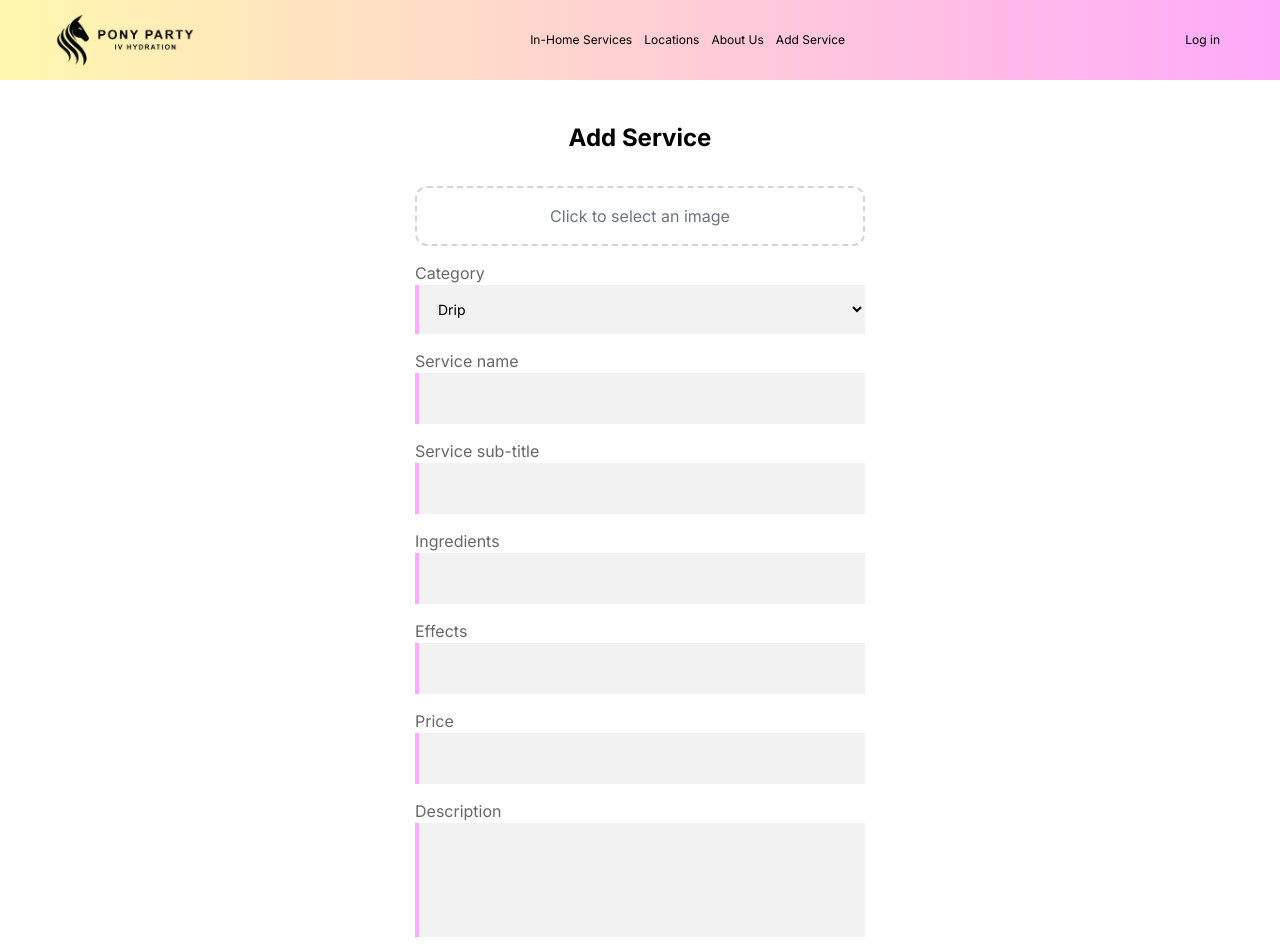
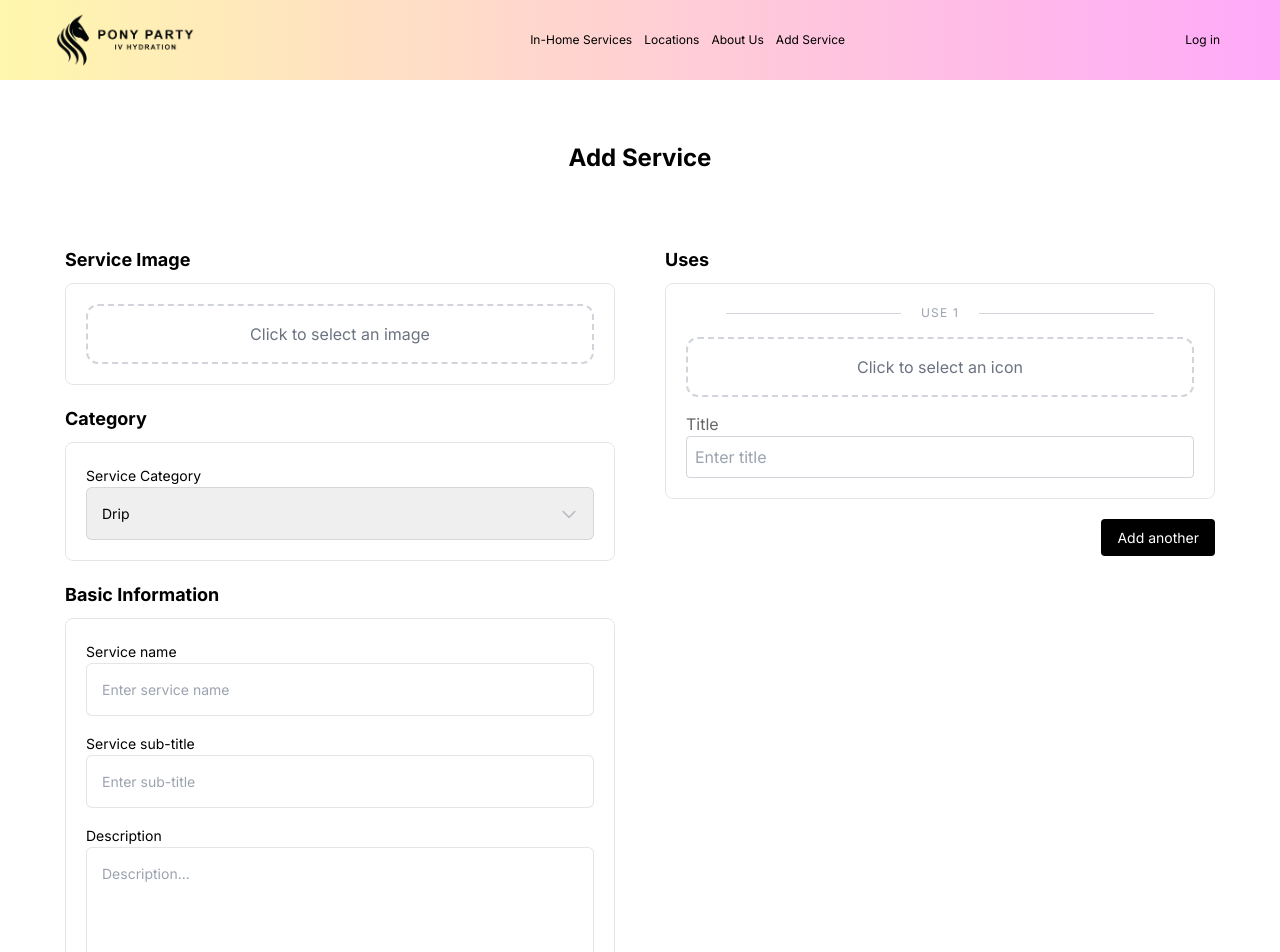
Before and after one commit to AmashChaudhry/pony-party, a Next.js app: page /pages/add-service in a window 1280 px wide. Shown: the top 952 px of the page. Built offline with nearby package versions, Linux system fonts and the light colour scheme; no server answers; the database is empty.

Commit message:
Minor changes

```diff
--- a/src/app/pages/add-service/page.jsx
+++ b/src/app/pages/add-service/page.jsx
@@ -130,12 +130,14 @@ export default function AddService() {
     }
 
     return (
-        <div className="flex flex-col items-center w-full max-w-[1200px] m-auto sm:px-[20px] lg:px-[60px]">
-            <div className="flex flex-col items-start w-full max-w-[500px] px-[25px] py-[40px]">
+        <div className="flex flex-col items-center w-full max-w-[1200px] m-auto py-[60px]">
             <div className="flex flex-rox justify-center w-full mb-[30px]">
                 <h2 className="text-[24px] font-bold">Add Service</h2>
             </div>
-                <div className="flex flex-col w-full mb-[15px]">
+            <div className='flex flex-col w-full md:flex-row'>
+                <div className="flex flex-col items-start w-full px-[25px] md:py-[40px]">
+                    <h3 className='text-[18px] font-bold mb-[10px]'>Service Image</h3>
+                    <div className="flex flex-col w-full p-[20px] mb-[20px] border-[0.5px] border-black border-opacity-10 rounded-lg">
                         <label htmlFor="file-upload" className="w-full cursor-pointer">
                             <div className="border-2 border-dashed border-gray-300 p-4 text-center rounded-xl hover:border-black transition-all duration-200">
                                 {!image ? (
@@ -159,10 +161,12 @@ export default function AddService() {
                             onChange={(e) => setImage(e.target.files[0])}
                         />
                     </div>
-                <div className="mb-[15px] w-full">
-                    <label className="text-black text-opacity-60">Category</label><br />
+                    <h3 className='text-[18px] font-bold mb-[10px]'>Category</h3>
+                    <div className="w-full p-[20px] mb-[20px] border-[0.5px] border-black border-opacity-10 rounded-lg">
+                        <label className="text-[14px] text-black">Service Category</label><br />
+                        <div className="relative w-full">
                             <select
-                        className="w-full p-[15px] text-[14px] bg-[rgba(0,0,0,0.05)] border-l-4 border-l-[#ffa9f9] focus:outline-none"
+                                className="w-full p-[15px] text-[14px] border-[1px] border-black border-opacity-10 rounded-md focus:outline-none pr-[30px] appearance-none"
                                 id="category"
                                 value={service.category}
                                 onChange={(e) => setService({ ...service, category: e.target.value })}
@@ -171,13 +175,22 @@ export default function AddService() {
                                 <option value="Drip">Drip</option>
                                 <option value="Injection">Injection</option>
                             </select>
+                            <div className="absolute inset-y-0 right-0 flex items-center pr-[15px] pointer-events-none">
+                                <svg className="w-5 h-5 text-gray-500 opacity-40" fill="none" stroke="currentColor" viewBox="0 0 24 24" xmlns="http://www.w3.org/2000/svg">
+                                    <path strokeLinecap="round" strokeLinejoin="round" strokeWidth="2" d="M19 9l-7 7-7-7"></path>
+                                </svg>
                             </div>
+                        </div>
+                    </div>
+                    <h3 className='text-[18px] font-bold mb-[10px]'>Basic Information</h3>
+                    <div className="flex flex-col w-full p-[20px] mb-[20px] border-[0.5px] border-black border-opacity-10 rounded-lg">
                         <div className="mb-[15px] w-full">
-                    <label className="text-black text-opacity-60">Service name</label><br />
-                    <input className={`w-full p-[15px] text-[14px] bg-[rgba(0,0,0,0.05)] border-l-4 border-l-[#ffa9f9] focus:outline-none`}
+                            <label className="text-[14px] text-black">Service name</label><br />
+                            <input className='w-full p-[15px] text-[14px] border-[1px] border-black border-opacity-10 rounded-md focus:outline-none'
                                 type="text"
                                 id="title"
                                 value={service.title}
+                                placeholder='Enter service name'
                                 onChange={(e) => setService({ ...service, title: e.target.value })}
                                 required
                             />
@@ -185,76 +198,112 @@ export default function AddService() {
                         {
                             service.category === 'Drip' ?
                                 <div className="mb-[15px] w-full">
-                            <label className="text-black text-opacity-60">Service sub-title</label><br />
-                            <input className="w-full p-[15px] text-[14px] bg-[rgba(0,0,0,0.05)] border-l-4 border-l-[#ffa9f9] focus:outline-none"
+                                    <label className="text-[14px] text-black">Service sub-title</label><br />
+                                    <input className="w-full p-[15px] text-[14px] border-[1px] border-black border-opacity-10 rounded-md focus:outline-none"
                                         type="text"
                                         id="subTitle"
                                         value={service.subTitle}
+                                        placeholder='Enter sub-title'
                                         onChange={(e) => setService({ ...service, subTitle: e.target.value })}
                                         required
                                     />
                                 </div> : null
                         }
+                        <div className="w-full">
+                            <label className="text-[14px] text-black">Description</label><br />
+                            <textarea
+                                className="w-full p-[15px] text-[14px] border-[1px] border-black border-opacity-10 rounded-md focus:outline-none resize-none"
+                                id="description"
+                                value={service.description}
+                                placeholder='Description...'
+                                onChange={(e) => setService({ ...service, description: e.target.value })}
+                                rows="4"
+                                required
+                            />
+                        </div>
+                    </div>
+                    <h3 className='text-[18px] font-bold mb-[10px]'>Details</h3>
+                    <div className="flex flex-col w-full p-[20px] mb-[20px] border-[0.5px] border-black border-opacity-10 rounded-lg">
                         <div className="mb-[15px] w-full">
-                    <label className="text-black text-opacity-60">Ingredients</label><br />
-                    <input className="w-full p-[15px] text-[14px] bg-[rgba(0,0,0,0.05)] border-l-4 border-l-[#ffa9f9] focus:outline-none"
+                            <label className="text-[14px] text-black">Ingredients</label><br />
+                            <input className="w-full p-[15px] text-[14px] border-[1px] border-black border-opacity-10 rounded-md focus:outline-none"
                                 type="text"
                                 id="ingredients"
                                 value={service.ingredients}
+                                placeholder='Enter ingredients'
                                 onChange={(e) => setService({ ...service, ingredients: e.target.value })}
                                 required
                             />
                         </div>
                         <div className="mb-[15px] w-full">
-                    <label className="text-black text-opacity-60">Effects</label><br />
-                    <input className="w-full p-[15px] text-[14px] bg-[rgba(0,0,0,0.05)] border-l-4 border-l-[#ffa9f9] focus:outline-none"
+                            <label className="text-[14px] text-black">Effects</label><br />
+                            <input className="w-full p-[15px] text-[14px] border-[1px] border-black border-opacity-10 rounded-md focus:outline-none"
                                 type="text"
                                 id="effects"
                                 value={service.effects}
+                                placeholder='Enter effects'
                                 onChange={(e) => setService({ ...service, effects: e.target.value })}
                                 required
                             />
                         </div>
-                {
-                    service.category === 'Injection' ?
-                        <div className="flex flex-col w-full mb-[15px]">
-                            <label className="text-black text-opacity-60">Service Icon</label>
+                        <div className="mb-[15px] w-full">
+                            <label className="text-[14px] text-black">Price</label><br />
                             <input
-                                type="file"
-                                onChange={(e) => setIcon(e.target.files[0])}
-                            />
-                        </div> : null
-                }
-                <div className="mb-[15px] w-full">
-                    <label className="text-black text-opacity-60">Price</label><br />
-                    <input
-                        className="w-full p-[15px] text-[14px] bg-[rgba(0,0,0,0.05)] border-l-4 border-l-[#ffa9f9] focus:outline-none"
+                                className="w-full p-[15px] text-[14px] border-[1px] border-black border-opacity-10 rounded-md focus:outline-none"
                                 type="number"
                                 id="price"
                                 value={service.price}
+                                placeholder='Enter price'
                                 onChange={(e) => setService({ ...service, price: e.target.value })}
                                 required
                             />
                         </div>
-                <div className="mb-[15px] w-full">
-                    <label className="text-black text-opacity-60">Description</label><br />
-                    <textarea
-                        className="w-full p-[15px] text-[14px] bg-[rgba(0,0,0,0.05)] border-l-4 border-l-[#ffa9f9] focus:outline-none resize-none"
-                        id="description"
-                        value={service.description}
-                        onChange={(e) => setService({ ...service, description: e.target.value })}
-                        rows="4"
-                        required
+                    </div>
+                    {
+                        service.category === 'Injection' ? (
+                            <div className="flex flex-col w-full mb-[15px] mt-[10px]">
+                                <label htmlFor="icon-upload" className="w-full cursor-pointer">
+                                    <div className="border-2 border-dashed border-gray-300 p-4 text-center rounded-xl hover:border-black transition-all duration-200">
+                                        {!icon ? (
+                                            <p className="text-gray-500">Click to select an icon</p>
+                                        ) : (
+                                            <div className="flex flex-col items-center">
+                                                <img
+                                                    className="h-[80px] w-auto mb-2"
+                                                    src={URL.createObjectURL(icon)}
+                                                    alt="Selected Icon"
+                                                />
+                                                <p className="text-black mt-2">{icon.name}</p>
+                                            </div>
+                                        )}
+                                    </div>
+                                </label>
+                                <input
+                                    id="icon-upload"
+                                    type="file"
+                                    className="hidden"
+                                    onChange={(e) => setIcon(e.target.files[0])}
                                 />
                             </div>
-                <div className="w-full">
+                        ) : null
+                    }
+                </div>
+                <div className="flex flex-col items-end w-full px-[25px] md:py-[40px]">
+                    <div className='items-start w-full mb-[10px]'>
+                        <h3 className='text-[18px] font-bold'>Uses</h3>
+                    </div>
                     {inputs.map((input, index) => (
-                        <div key={index} className="mb-4">
+                        <div key={index} className="w-full p-[20px] mb-[20px] border-[0.5px] border-black border-opacity-10 rounded-lg">
                             <div className="mb-[15px]">
+                                <div className='flex flex-row justify-center items-center px-[40px] mb-[15px]'>
+                                    <div className='h-[1px] w-full bg-gray-300'></div>
+                                    <p className='text-gray-400 text-[12px] tracking-widest w-fit whitespace-nowrap mx-[20px]'>USE {index + 1}</p>
+                                    <div className='h-[1px] w-full bg-gray-300'></div>
+                                </div>
                                 <label htmlFor={`file-upload-${index}`} className="w-full cursor-pointer">
                                     <div className="border-2 border-dashed border-gray-300 p-4 text-center rounded-xl hover:border-black transition-all duration-200">
                                         {!inputs[index].icon ? (
-                                            <p className="text-gray-500">Click to select an image</p>
+                                            <p className="text-gray-500">Click to select an icon</p>
                                         ) : (
                                             <div className="flex flex-col items-center">
                                                 <img
@@ -276,27 +325,26 @@ export default function AddService() {
                                 />
                             </div>
                             <div>
-                                <label className="block text-gray-700 text-sm font-bold mb-2">
-                                    Use {index + 1}
-                                </label>
+                                <label className="text-black text-opacity-60">Title</label><br />
                                 <input
+                                    className="w-full p-2 border border-gray-300 rounded focus:outline-none"
                                     type="text"
                                     name="name"
                                     value={input.name}
                                     onChange={(e) => handleInputChange(index, e)}
-                                    className="w-full p-2 border border-gray-300 rounded"
-                                    placeholder="Enter description"
+                                    placeholder="Enter title"
                                 />
                             </div>
                         </div>
                     ))}
                     <button
+                        className="flex justify-center items-center text-[14px] bg-black text-white py-2 px-4 rounded"
                         type="button"
-                        className="bg-[#ffa9f9] text-white py-2 px-4 rounded hover:bg-[#ff85f1] transition duration-300"
                         onClick={addMoreInputs}
                     >
-                        Add Another
+                        Add another
                     </button>
+                </div>
             </div>
             <div className="flex flex-rox justify-center w-full">
                 <button
@@ -309,6 +357,5 @@ export default function AddService() {
                 </button>
             </div>
         </div>
-        </div>
     );
 }
```
Lines whose indentation alone changed are shown as unchanged.
